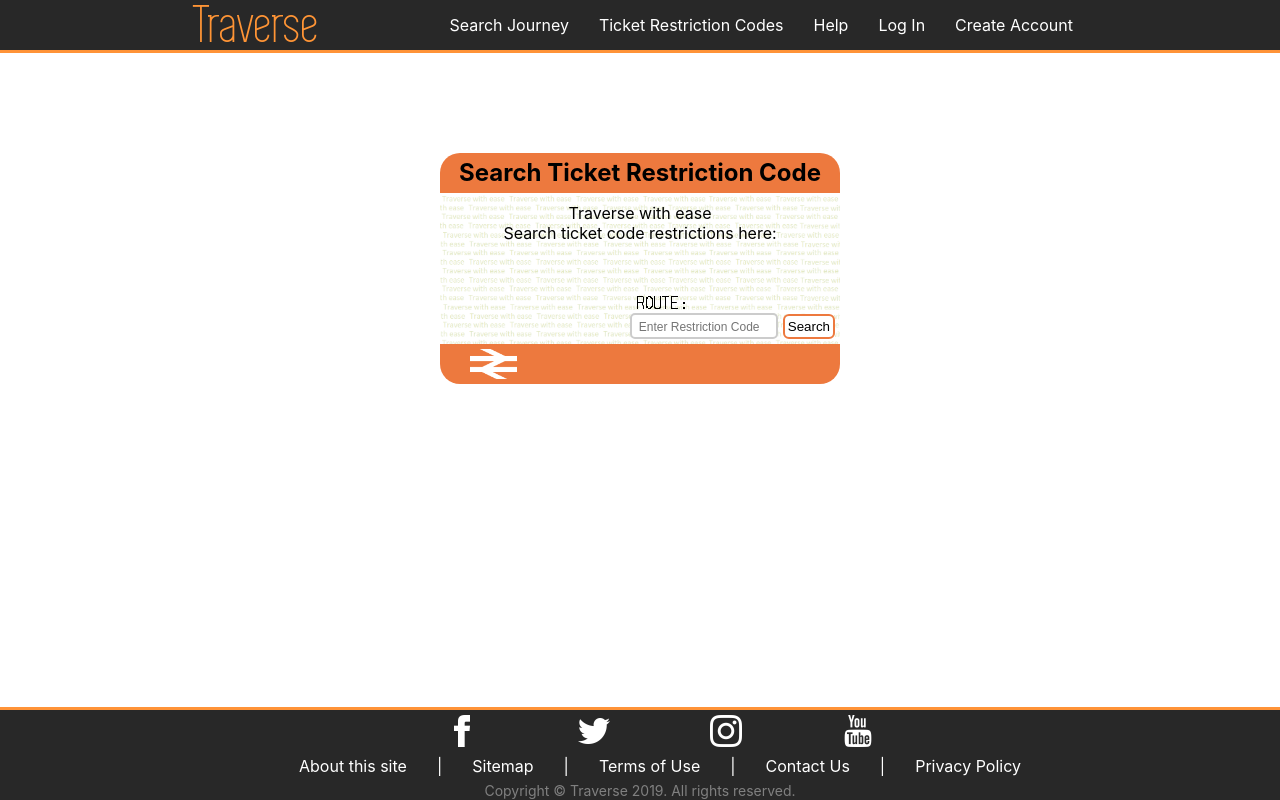
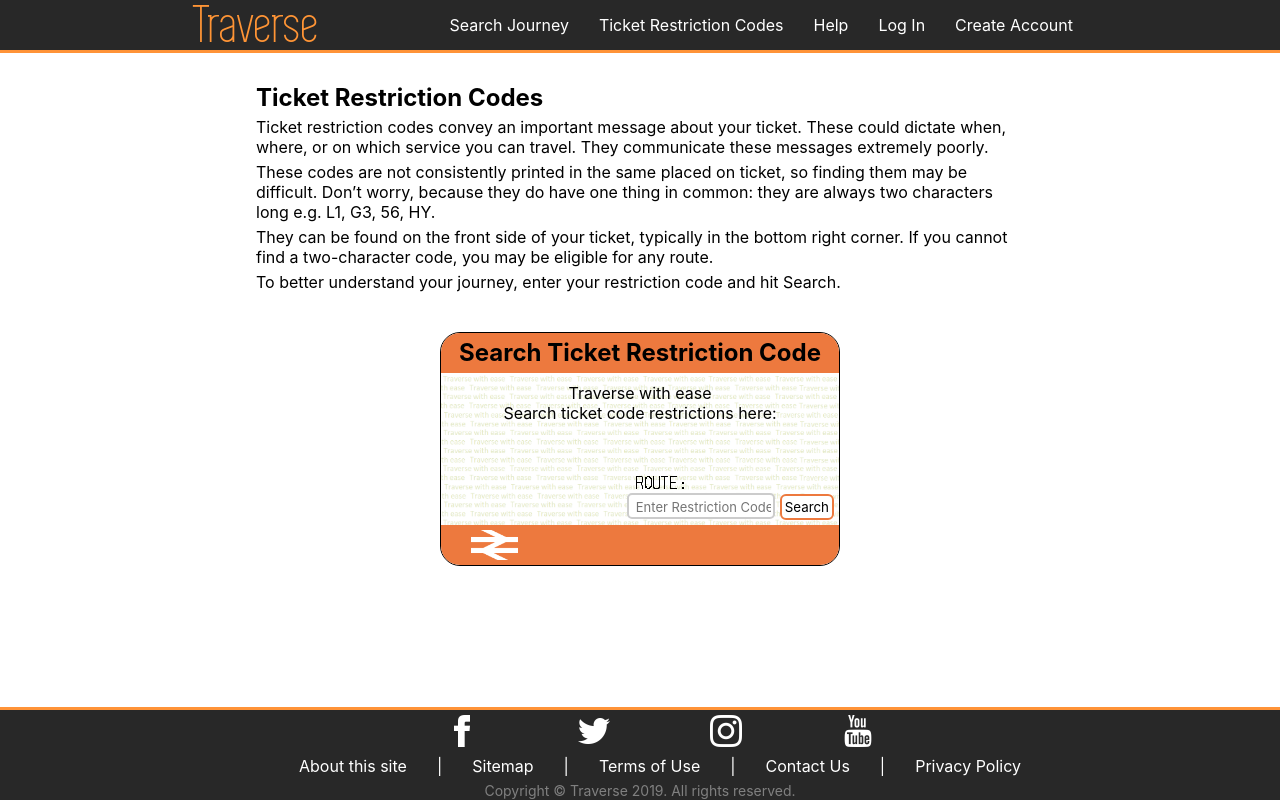
Before and after one commit to skifans/Traverse, a React (Create React App) app in the folder traverse-react/: page / in a window 1280 px wide. Built offline with nearby package versions, Linux system fonts and the light colour scheme.

Commit message:
Minor cosmetic changes, added instructions for the restriction form

```diff
--- a/traverse-react/public/styling.css
+++ b/traverse-react/public/styling.css
@@ -1,6 +1,6 @@
 body {
   margin: 0;
-  font-family: Arial, Helvetica, sans-serif;
+  font-family: -apple-system, BlinkMacSystemFont, "Segoe UI", "Roboto", "Oxygen", "Ubuntu", "Cantarell", "Fira Sans", "Droid Sans", "Helvetica Neue", sans-serif;
 }
 body a {
   -o-transition: .5s;
@@ -16,7 +16,7 @@ html {
 }
 
 ::-webkit-input-placeholder { /* Chrome/Opera/Safari */
-  font-size: 12px;
+  font-size: 13px;
   text-indent: 5px;
 }
 ::-moz-placeholder { /* Firefox 19+ */
@@ -60,18 +60,33 @@ html {
 }
 
 #main-body {
-  margin: 100px auto 0px auto;
-  width: 70%;
+  margin: 30px auto 0px auto;
+  width: 100%;
+
+  min-height: 100%;       /*For the footer, footer is 96px height*/
+  padding-bottom: 96px;
+}
+
+#restriction-code-information {
+  width: 60%;
+  margin: 20px auto 40px auto;
+}
+#restriction-code-information h2 {
+  margin: 0px;
+}
+#restriction-code-information p {
+  margin: 5px 0px;
 }
 
 #ticket {
-  margin: 50px auto;
+  margin: 20px auto;
   width: 400px;
 }
 #ticket-restriction-code-search {
   text-align: center;
   border-radius: 20px;
   overflow: hidden;
+  border: 1px solid black;
 }
 #ticket-restriction-code-search h2 {
   color: black;
@@ -99,6 +114,10 @@ html {
 #label-route {
   margin-right: 150px;
 }
+
+#ticket-restriction-code-search input {
+  font-family: -apple-system, BlinkMacSystemFont, "Segoe UI", "Roboto", "Oxygen", "Ubuntu", "Cantarell", "Fira Sans", "Droid Sans", "Helvetica Neue", sans-serif;
+}
 #ticket-restriction-code-search input[type=text] {
   border:2px solid #ccc;
   border-radius: 5px;
@@ -106,6 +125,9 @@ html {
   height: 20px;
   font-size: 14px;
   margin-right: 5px;
+}
+#ticket-restriction-code-search input[type=text]:focus {
+  border: 2px solid #ed793e;
 }
 #ticket-restriction-code-search input[type=submit] {
   padding: 3px;
--- a/traverse-react/src/RestrictionCodeForm.js
+++ b/traverse-react/src/RestrictionCodeForm.js
@@ -4,6 +4,25 @@ export default class RestrictionCodeForm extends Component{
   render(){
     return(
       <div id="main-body">
+      <div id="restriction-code-information">
+        <h2>Ticket Restriction Codes</h2>
+          <p>
+          Ticket restriction codes convey an important message about your ticket.
+          These could dictate when, where, or on which service you can travel.
+          They communicate these messages extremely poorly.
+          </p>
+           <p>
+           These codes are not consistently printed in the same placed on ticket, so finding them may be difficult.
+           Don’t worry, because they do have one thing in common: they are always two characters long e.g. L1, G3, 56, HY.
+          </p>
+          <p>
+          They can be found on the front side of your ticket, typically in the bottom right corner.
+          If you cannot find a two-character code, you may be eligible for any route.
+          </p>
+          <p>
+          To better understand your journey, enter your restriction code and hit Search.
+          </p>
+      </div>
         <div id="ticket">
           <div id="ticket-restriction-code-search">
             <h2>Search Ticket Restriction Code</h2>
```
